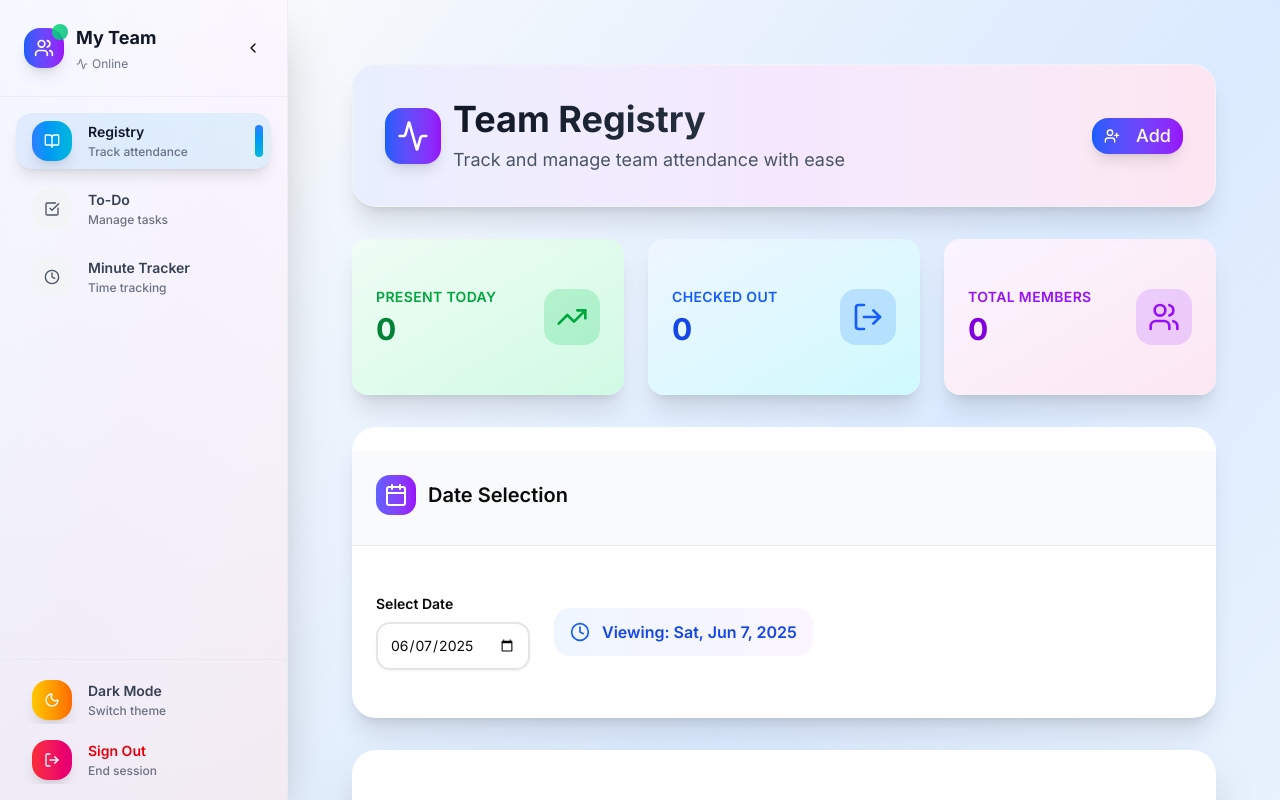
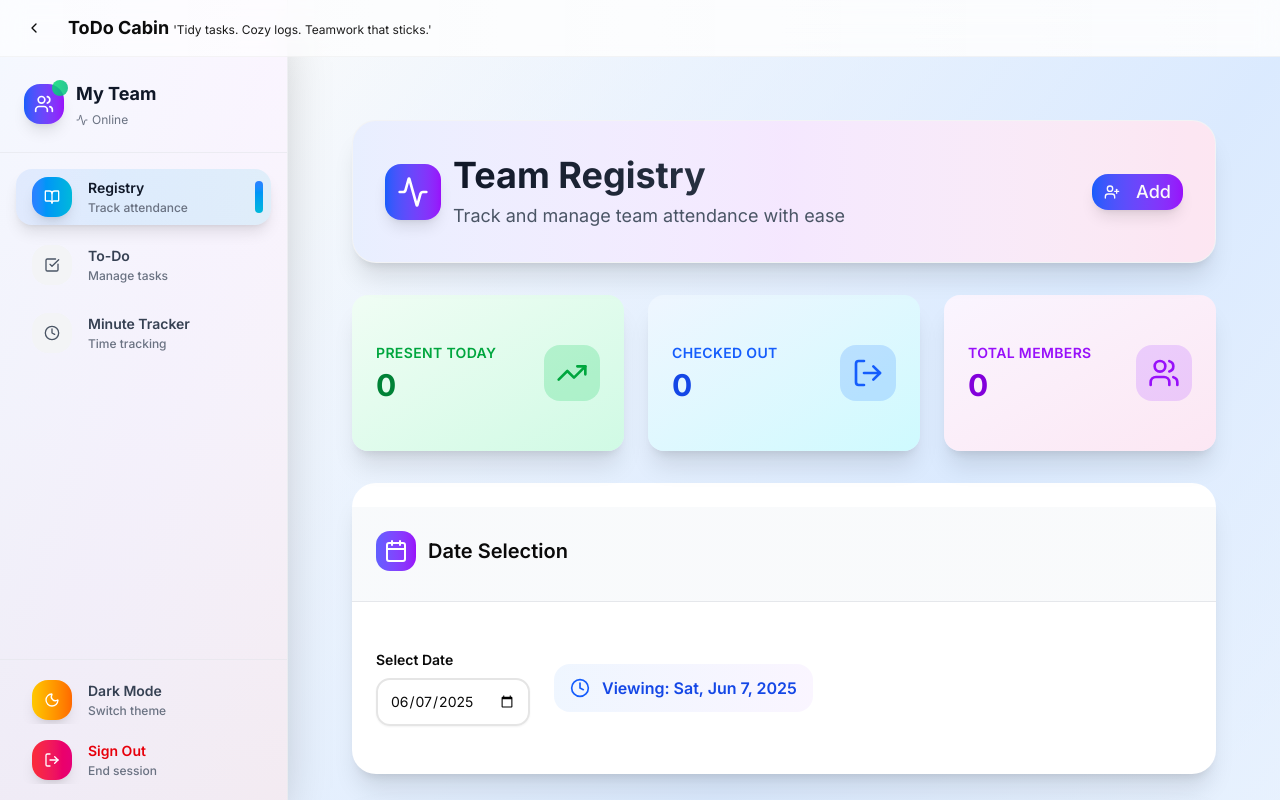
Before and after one commit to Thimira-N/todo-cabin, a Next.js app: page /registry in a window 1280 px wide. Shown: the top 800 px of the page. Built offline with nearby package versions, Linux system fonts and the light colour scheme.

Commit message:
updated header component with toggle button

```diff
--- a/components/Header.tsx
+++ b/components/Header.tsx
@@ -0,0 +1,86 @@
+"use client"
+
+import { useState, useEffect } from 'react'
+import { ChevronLeft, Menu } from 'lucide-react'
+import { Button } from '@/components/ui/button'
+
+interface HeaderProps {
+    isMobile: boolean;
+    sidebarCollapsed: boolean;
+    onToggleCollapse: () => void;
+}
+
+export function Header({ isMobile, sidebarCollapsed, onToggleCollapse }: HeaderProps) {
+    const [mounted, setMounted] = useState(false)
+    const [scrolled, setScrolled] = useState(false)
+
+    useEffect(() => {
+        setMounted(true)
+        const handleScroll = () => setScrolled(window.scrollY > 10)
+        window.addEventListener('scroll', handleScroll)
+        return () => window.removeEventListener('scroll', handleScroll)
+    }, [])
+
+    if (!mounted) return null
+
+    return (
+        <header className={`
+      fixed top-0 left-0 right-0 z-50 w-full
+      transition-all duration-300 ease-in-out
+      border-b border-border/40
+      ${scrolled
+            ? 'bg-background/98 backdrop-blur-xl shadow-lg shadow-black/5'
+            : 'bg-background/95 backdrop-blur-md'
+        }
+      supports-[backdrop-filter]:bg-background/60
+    `}>
+            <div className="flex h-14 items-center px-4 max-w-7xl mx-auto">
+                {/* Sidebar Toggle Button (Desktop only) */}
+                {!isMobile && (
+                    <Button
+                        variant="ghost"
+                        size="sm"
+                        onClick={onToggleCollapse}
+                        className="mr-4 p-2 rounded-xl hover:bg-gray-100 dark:hover:bg-gray-800"
+                        aria-label={sidebarCollapsed ? 'Expand sidebar' : 'Collapse sidebar'}
+                    >
+                        {sidebarCollapsed ? (
+                            <Menu className="h-5 w-5" />
+                        ) : (
+                            <ChevronLeft className="h-5 w-5" />
+                        )}
+                    </Button>
+                )}
+
+                <div className="flex items-center mr-4">
+                    <div className="relative">
+            <span className={`
+              font-mono font-bold text-lg hidden md:inline-block
+              transition-all duration-300
+              ${scrolled ? 'text-primary' : 'text-foreground'}
+            `}>
+              ToDo Cabin
+            </span>
+                        <span className={`
+              font-mono text-xs ml-1 hidden lg:inline-block
+              transition-all duration-300
+              ${scrolled ? 'text-primary/80' : 'text-primary'}
+            `}>
+              'Tidy tasks. Cozy logs. Teamwork that sticks.'
+            </span>
+                    </div>
+                </div>
+
+                <div className="flex-1" />
+
+                {/* Optional: Add some interactive elements */}
+                <div className="flex items-center space-x-2">
+                    {/* Placeholder for future navigation items */}
+                </div>
+            </div>
+
+            {/* Subtle gradient overlay */}
+            <div className="absolute inset-0 bg-gradient-to-r from-transparent via-background/5 to-transparent pointer-events-none" />
+        </header>
+    )
+}
--- a/components/Layout.tsx
+++ b/components/Layout.tsx
@@ -1,8 +1,9 @@
 'use client';
 
-import React from 'react';
+import React, { useState, useEffect } from 'react';
 import Sidebar from './Sidebar';
 import { cn } from '@/lib/utils';
+import { Header } from '@/components/Header';
 
 interface LayoutProps {
     children: React.ReactNode;
@@ -10,17 +11,60 @@ interface LayoutProps {
 }
 
 export default function Layout({ children, className }: LayoutProps) {
+    const [sidebarCollapsed, setSidebarCollapsed] = useState(false);
+    const [isMobileOpen, setIsMobileOpen] = useState(false);
+    const [isMobile, setIsMobile] = useState(false);
+
+    // Handle screen size changes
+    useEffect(() => {
+        const handleResize = () => {
+            const width = window.innerWidth;
+            const newIsMobile = width < 768;
+            setIsMobile(newIsMobile);
+
+            // Auto-collapse on mobile
+            if (newIsMobile) {
+                setSidebarCollapsed(true);
+                setIsMobileOpen(false);
+            }
+        };
+
+        handleResize();
+        window.addEventListener('resize', handleResize);
+        return () => window.removeEventListener('resize', handleResize);
+    }, []);
+
+    const handleToggleCollapse = () => {
+        if (isMobile) {
+            setIsMobileOpen(!isMobileOpen);
+        } else {
+            setSidebarCollapsed(!sidebarCollapsed);
+        }
+    };
+
     return (
-        <div className="flex min-h-screen bg-gradient-to-br from-gray-50 to-blue-50 dark:from-gray-900 dark:to-gray-800">
-            <Sidebar />
-            <main
-                className={cn(
+        <div className="min-h-screen bg-gradient-to-br from-gray-50 to-blue-50 dark:from-gray-900 dark:to-gray-800">
+            <Header
+                isMobile={isMobile}
+                sidebarCollapsed={sidebarCollapsed}
+                onToggleCollapse={handleToggleCollapse}
+            />
+
+            <div className="flex pt-14">
+                <Sidebar
+                    collapsed={sidebarCollapsed}
+                    isMobile={isMobile}
+                    isMobileOpen={isMobileOpen}
+                    setIsMobileOpen={setIsMobileOpen}
+                />
+
+                <main className={cn(
                     'flex-1 p-8 transition-all duration-300',
                     className
-                )}
-            >
-                {children}
-            </main>
+                )}>
+                    {children}
+                </main>
+            </div>
         </div>
     );
 }
--- a/components/Sidebar.tsx
+++ b/components/Sidebar.tsx
@@ -1,6 +1,6 @@
 'use client';
 
-import React, { useState, useEffect } from 'react';
+import React, { useEffect } from 'react';
 import { useRouter, usePathname } from 'next/navigation';
 import { cn } from '@/lib/utils';
 import { Button } from '@/components/ui/button';
@@ -15,7 +15,7 @@ import {
     Moon,
     Sun,
     Users,
-    ChevronLeft,
+    // ChevronLeft,
     Sparkles,
     Activity,
     X,
@@ -45,39 +45,28 @@ const navigation = [
     },
 ];
 
-export default function Sidebar() {
-    const [collapsed, setCollapsed] = useState(false);
-    const [isMobileOpen, setIsMobileOpen] = useState(false);
-    const [isMobile, setIsMobile] = useState(false);
+interface SidebarProps {
+    collapsed: boolean;
+    isMobile: boolean;
+    isMobileOpen: boolean;
+    setIsMobileOpen: (value: boolean) => void;
+}
 
+export default function Sidebar({
+                                    collapsed,
+                                    isMobile,
+                                    isMobileOpen,
+                                    setIsMobileOpen
+                                }: SidebarProps) {
     const router = useRouter();
     const pathname = usePathname();
     const { user, logout } = useAuth();
     const { theme, toggleTheme } = useTheme();
 
-    // Handle screen size changes
-    useEffect(() => {
-        const handleResize = () => {
-            const width = window.innerWidth;
-            const newIsMobile = width < 768;
-            setIsMobile(newIsMobile);
-
-            // Auto-collapse on mobile
-            if (newIsMobile) {
-                setCollapsed(true);
-                setIsMobileOpen(false);
-            }
-        };
-
-        handleResize();
-        window.addEventListener('resize', handleResize);
-        return () => window.removeEventListener('resize', handleResize);
-    }, []);
-
     // Close mobile menu when route changes
     useEffect(() => {
         setIsMobileOpen(false);
-    }, [pathname]);
+    }, [pathname, setIsMobileOpen]);
 
     // Handle escape key to close mobile menu
     useEffect(() => {
@@ -91,19 +80,11 @@ export default function Sidebar() {
             document.addEventListener('keydown', handleEscape);
             return () => document.removeEventListener('keydown', handleEscape);
         }
-    }, [isMobileOpen]);
+    }, [isMobileOpen, setIsMobileOpen]);
 
     const handleLogout = () => {
         logout();
         router.push('/login');
-    };
-
-    const handleToggleCollapse = () => {
-        if (isMobile) {
-            setIsMobileOpen(!isMobileOpen);
-        } else {
-            setCollapsed(!collapsed);
-        }
     };
 
     const shouldShowContent = isMobile ? isMobileOpen : !collapsed;
@@ -145,11 +126,11 @@ export default function Sidebar() {
                     'dark:from-gray-900 dark:via-slate-900 dark:to-gray-800',
                     'border-r border-gray-200/60 dark:border-gray-700/60',
                     'shadow-2xl backdrop-blur-xl',
-                    'overflow-hidden', // Hide horizontal scrollbar
+                    'overflow-hidden',
                     sidebarWidth,
-                    // Mobile positioning
                     isMobile && !isMobileOpen && '-translate-x-full',
-                    isMobile && isMobileOpen && 'translate-x-0'
+                    isMobile && isMobileOpen && 'translate-x-0',
+                    'pt-14'
                 )}
             >
                 {/* Gradient overlay */}
@@ -176,26 +157,6 @@ export default function Sidebar() {
                                     </div>
                                 </div>
                             </div>
-                        )}
-
-                        {/* Toggle Button - Only show on desktop */}
-                        {!isMobile && (
-                            <Button
-                                variant="ghost"
-                                size="sm"
-                                onClick={handleToggleCollapse}
-                                className={cn(
-                                    'h-5 w-5 p-2 rounded-xl hover:bg-gray-100 dark:hover:bg-gray-800 transition-all duration-200 flex-shrink-0',
-                                    collapsed && 'mx-auto'
-                                )}
-                                aria-label={collapsed ? 'Expand sidebar' : 'Collapse sidebar'}
-                            >
-                                {collapsed ? (
-                                    <Menu className="h-5 w-5" />
-                                ) : (
-                                    <ChevronLeft className="h-5 w-5" />
-                                )}
-                            </Button>
                         )}
 
                         {/* Mobile Close Button */}
```
